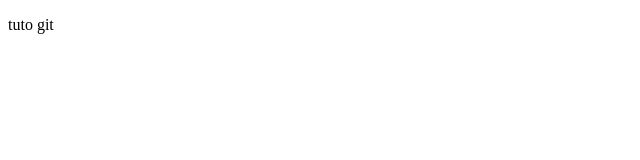
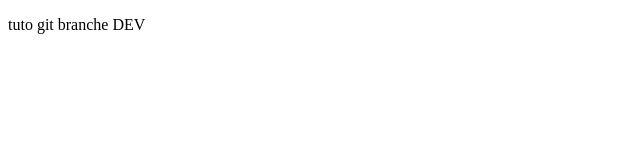
Before and after one commit to KamorChimae/tuto-git, a plain HTML site: page index.html in a window 1280 px wide. Shown: the whole page, without its empty margins (0-640 px from the left). Drawn offline with Linux system fonts and the light colour scheme.

Commit message:
modif text branch DEV

```diff
--- a/index.html
+++ b/index.html
@@ -4,6 +4,6 @@
 
 </head>
 <body>
-    <p>tuto git</p>
+    <p>tuto git branche DEV</p>
 </body>
 </html>
```
